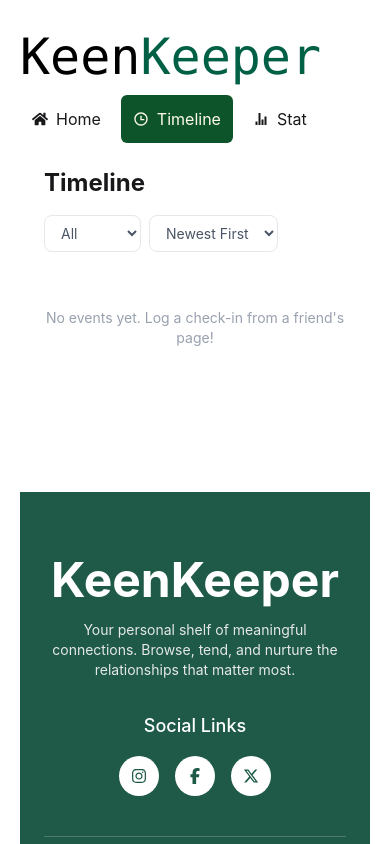
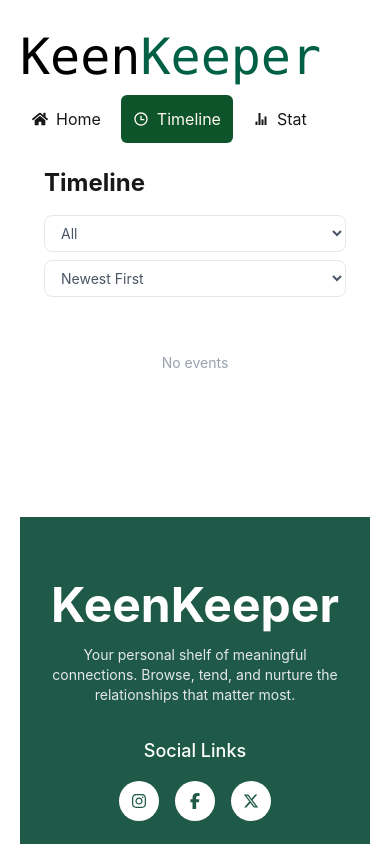
Before and after one commit to tajulrakibtaz/keen-keeper, a React (Vite) app: page /timeline in a window 390 px wide. Shown: the top 844 px of the page. Built offline with nearby package versions, Linux system fonts and the light colour scheme.

Commit message:
maked responvise of the sorts

```diff
--- a/src/componants/statPage.jsx
+++ b/src/componants/statPage.jsx
@@ -32,7 +32,7 @@ const StatPage = () => {
 
         {data.length === 0 ? (
           <p className="text-center text-gray-400 text-sm py-10">
-            No data yet. Log some check-ins first!
+            No data yet.
           </p>
         ) : (
           <div className="flex justify-center">
--- a/src/componants/timeline.jsx
+++ b/src/componants/timeline.jsx
@@ -26,7 +26,7 @@ const Timeline = () => {
     <div className="max-w-2xl mx-auto p-6">
       <h1 className="text-2xl font-bold mb-4">Timeline</h1>
 
-      <div className="flex gap-2 mb-4">
+      <div className="flex flex-col sm:flex-row gap-2 mb-4">
         <select
           value={filter}
           onChange={e => setFilter(e.target.value)}
@@ -47,7 +47,7 @@ const Timeline = () => {
 
       <div className="flex flex-col gap-0">
         {filtered.length === 0 && (
-          <p className="text-gray-400 text-sm text-center py-10">No events yet. Log a check-in from a friend's page!</p>
+          <p className="text-gray-400 text-sm text-center py-10">No events </p>
         )}
         {filtered.map((event) => {
           const config = TYPE_CONFIG[event.type] || { icon: "📌", bg: "bg-gray-100" };
```
